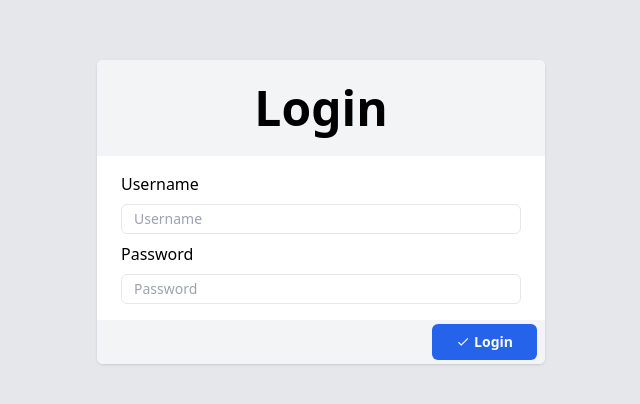
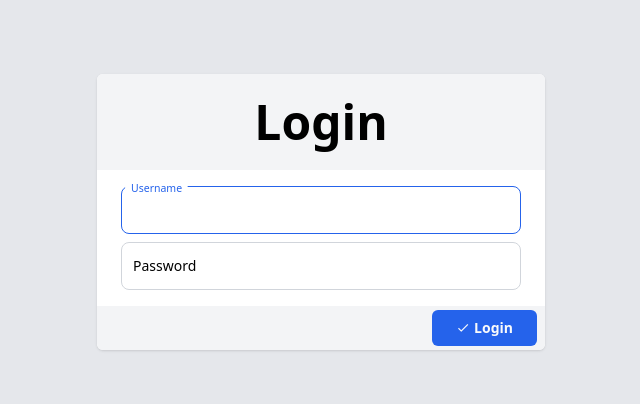
Before and after one commit to Geriano/template-frontend-react-ts, a React (Vite) app: page /login in a window 1280 px wide. Shown: the part 188-592 px from the top of the page, without its empty margins (319-959 px from the left). Built offline with nearby package versions, Linux system fonts and the light colour scheme.

Commit message:
refactoring login page

```diff
--- /dev/null
+++ b/src/Components/FloatingInput.tsx
@@ -0,0 +1,26 @@
+import React from "react"
+
+interface Props {
+  label: string
+  type?: string
+  name?: string
+  value?: any
+  autoFocus?: boolean
+  onInput?: (event: React.FormEvent<HTMLInputElement>) => void
+  onChange?: (event: React.FormEvent<HTMLInputElement>) => void
+}
+
+export default function FloatingInput(props: Props) {
+  return (
+    <div className="relative">
+      <input
+        {...props}
+        className="block px-2.5 pb-2.5 pt-4 w-full text-sm bg-transparent rounded-lg border border-gray-300 appearance-none dark:border-gray-600 dark:focus:border-blue-500 focus:outline-none focus:ring-0 focus:border-blue-600 peer"
+        placeholder=" "
+      />
+      <label className="absolute text-sm dark:text-gray-400 duration-300 transform -translate-y-4 scale-75 top-2 z-10 origin-[0] bg-white dark:bg-gray-800 rounded-full px-2 peer-focus:px-2 peer-focus:text-blue-600 peer-focus:dark:text-blue-500 peer-placeholder-shown:scale-100 peer-placeholder-shown:-translate-y-1/2 peer-placeholder-shown:top-1/2 peer-focus:top-2 peer-focus:scale-75 peer-focus:-translate-y-4 left-1">
+        {props.label}
+      </label>
+  </div>
+  )
+}
--- a/src/Layouts/AuthLayout.tsx
+++ b/src/Layouts/AuthLayout.tsx
@@ -4,7 +4,7 @@ import { Navigate, Outlet, useLocation } from 'react-router-dom'
 import { useAppDispatch, useAppSelector } from '../hooks'
 import { loginByToken } from '../Slices/auth'
 
-export default function () {
+export default function AuthLayout() {
   const { authenticated, token, processing } = useAppSelector(state => state.auth)
   const dispatch = useAppDispatch()
   const [ready, setReady] = useState(false)
--- a/src/Pages/Auth/Login.tsx
+++ b/src/Pages/Auth/Login.tsx
@@ -1,11 +1,10 @@
 import React from "react";
 import { useAppDispatch, useAppSelector } from "../../hooks";
 import Card from "../../Components/Card";
-import Input from "../../Components/Input";
-import classNames from "classnames";
 import { login, setForm } from "../../Slices/login";
+import FloatingInput from "../../Components/FloatingInput";
 
-export default function () {
+export default function Login() {
   const { form, errors, processing } = useAppSelector(state => state.login)
   const dispatch = useAppDispatch()
 
@@ -42,37 +41,23 @@ export default function () {
         }
       >
         <div className="flex flex-col space-y-2 py-4 px-6">
-          <label htmlFor="username" className="capitalize">
-            username
-          </label>
-
-          <Input
+          <FloatingInput
+            label="Username"
             onInput={e => input('username', e)}
             value={form.username}
             type="text"
             name="username"
-            placeholder="Username"
-            className={classNames("dark:border-gray-700", {
-              'outline outline-1 outline-danger-0 focus:outline-danger-0': errors.username
-            })}
             autoFocus
           />
 
           { errors.username && <p className="text-right text-danger-0 text-sm">{errors.username}</p> }
 
-          <label htmlFor="password" className="capitalize">
-            password
-          </label>
-
-          <Input
+          <FloatingInput
+            label="Password"
             onInput={e => input('password', e)}
             value={form.password}
             type="password"
             name="password"
-            placeholder="Password"
-            className={classNames("dark:border-gray-700", {
-              'outline outline-1 outline-danger-0 focus:outline-danger-0': errors.password
-            })}
           />
 
           { errors.password && <p className="text-right text-danger-0 text-sm">{errors.password}</p> }
```
